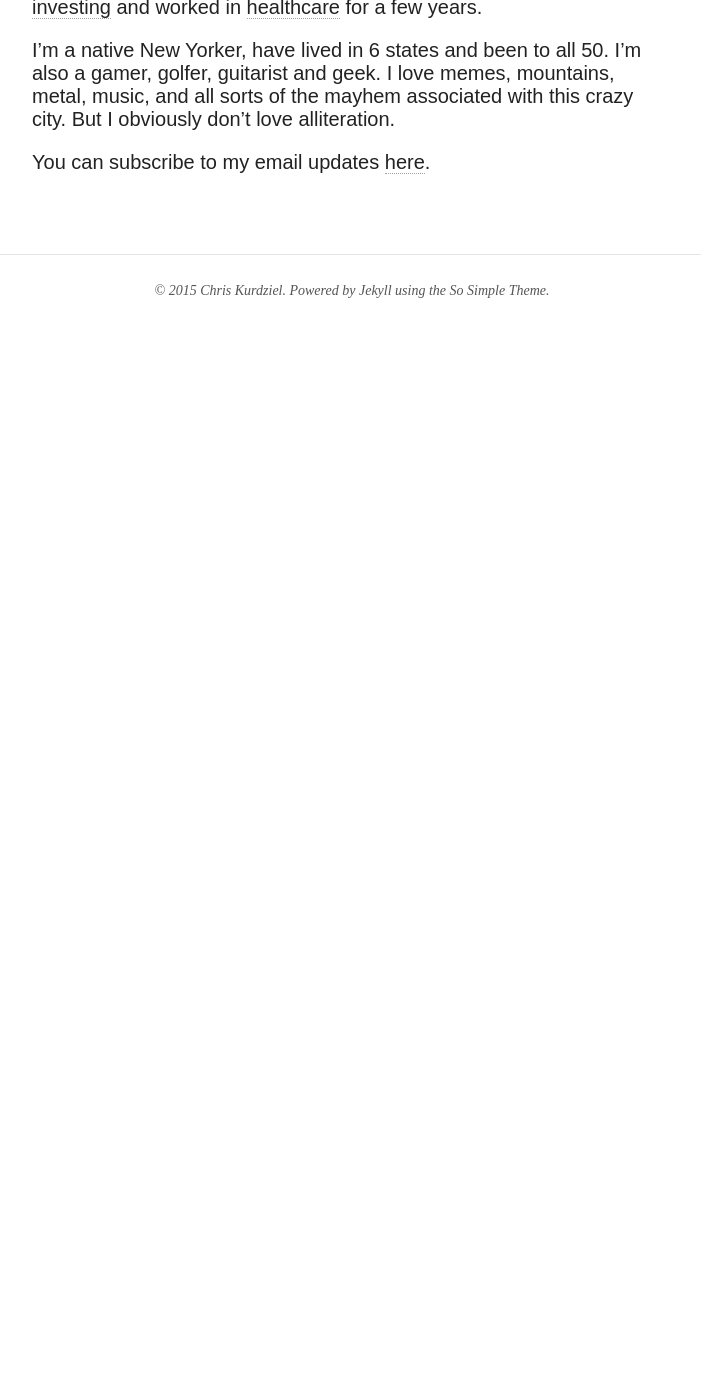
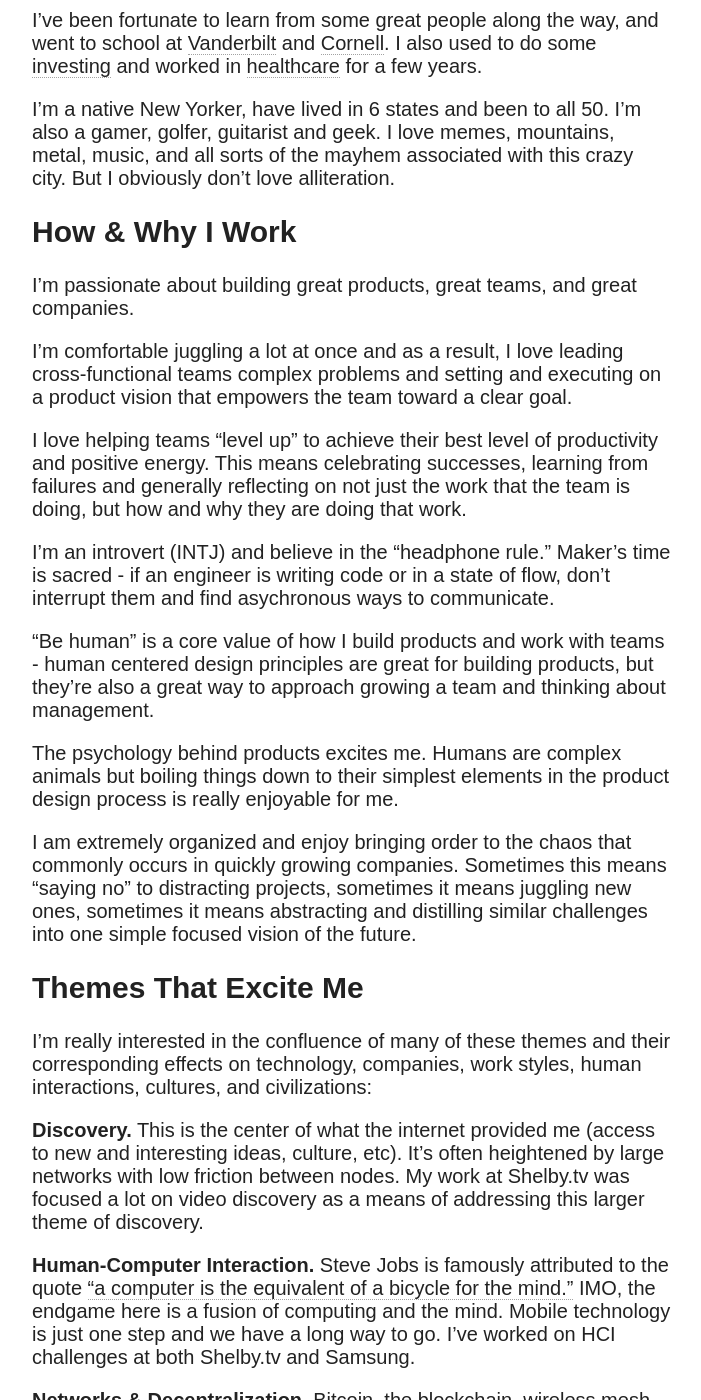
Before and after one commit to ckurdziel/ckurdziel.github.com, a Jekyll site: the page built from about.md, in a window 1280 px wide and 1400 px high, scrolled down 909 px. Shown: the whole window, without its empty margins (288-989 px from the left). Built offline with Jekyll 4.4.1, drawn with Linux system fonts in a browser that asks for light colours; nearby versions of some CDN libraries; before the commit the page ends 1310 px from its top, so only the background shows below that; some of the changed text lies outside the part shown.

Commit message:
updated about file

```diff
--- a/about.md
+++ b/about.md
@@ -3,8 +3,9 @@ layout: page
 permalink: /about/
 title: About Me
 tags: [about, me, chris kurdziel]
-modified: 3-5-2014
+modified: 9-24-2015
 ---
+##About Me
 
 Hi, I'm Chris. I'm currently on a [vision quest](https://www.youtube.com/watch?v=FbccrO8qKog) in search of what's next for me.
 
@@ -16,4 +17,32 @@ I've been fortunate to learn from some great people along the way, and went to s
 
 I'm a native New Yorker, have lived in 6 states and been to all 50. I'm also a gamer, golfer, guitarist and geek. I love memes, mountains, metal, music, and all sorts of the mayhem associated with this crazy city. But I obviously don't love alliteration.
 
-You can subscribe to my email updates [here](http://eepurl.com/R87KD).
+
+##How & Why I Work
+
+I'm passionate about building great products, great teams, and great companies.
+
+I'm comfortable juggling a lot at once and as a result, I love leading cross-functional teams complex problems and setting and executing on a product vision that empowers the team toward a clear goal.
+
+I love helping teams “level up” to achieve their best level of productivity and positive energy. This means celebrating successes, learning from failures and generally reflecting on not just the work that the team is doing, but how and why they are doing that work.
+
+I’m an introvert (INTJ) and believe in the "headphone rule." Maker's time is sacred - if an engineer is writing code or in a state of flow, don't interrupt them and find asychronous ways to communicate.
+
+“Be human” is a core value of how I build products and work with teams - human centered design principles are great for building products, but they're also a great way to approach growing a team and thinking about management.
+
+The psychology behind products excites me. Humans are complex animals but boiling things down to their simplest elements in the product design process is really enjoyable for me.
+
+I am extremely organized and enjoy bringing order to the chaos that commonly occurs in quickly growing companies. Sometimes this means "saying no" to distracting projects, sometimes it means juggling new ones, sometimes it means abstracting and distilling similar challenges into one simple focused vision of the future.
+
+
+##Themes That Excite Me
+
+I'm really interested in the confluence of many of these themes and their corresponding effects on technology, companies, work styles, human interactions, cultures, and civilizations:
+
+**Discovery.** This is the center of what the internet provided me (access to new and interesting ideas, culture, etc). It's often heightened by large networks with low friction between nodes. My work at Shelby.tv was focused a lot on video discovery as a means of addressing this larger theme of discovery.
+
+**Human-Computer Interaction.** Steve Jobs is famously attributed to the quote [“a computer is the equivalent of a bicycle for the mind.”](https://www.youtube.com/watch?v=ob_GX50Za6c) IMO, the endgame here is a fusion of computing and the mind. Mobile technology is just one step and we have a long way to go. I've worked on HCI challenges at both Shelby.tv and Samsung.
+
+**Networks & Decentralization.** Bitcoin, the blockchain, wireless mesh networks are all hot topics these days and they are a signal of where I think the internet is headed over the next decade. As mobile computing power increases and the infrastructure for these new decentralized technologies matures, I think we'll see a shift in how many of the huge networks on the web are structured. How will this affect social networks? What does Uber look like without a centralized powerful company in the middle?
+
+**Efficiency, Productivity and Abstraction.** Modern development is amazing. The rise of devops, APIs, SDKs and containers allow for quick scaling and focus on what’s important. Ultimately these are extensions of basic softare development principles: develop code so it can be readable, resuable and execute quickly. But these principles can be applied to more than just development: they can be applied to building organizations and into the physical world. I'm interested in exploring all these possibilities. For example, what if I could scale my housing needs just like I scale AWS storage?
```
